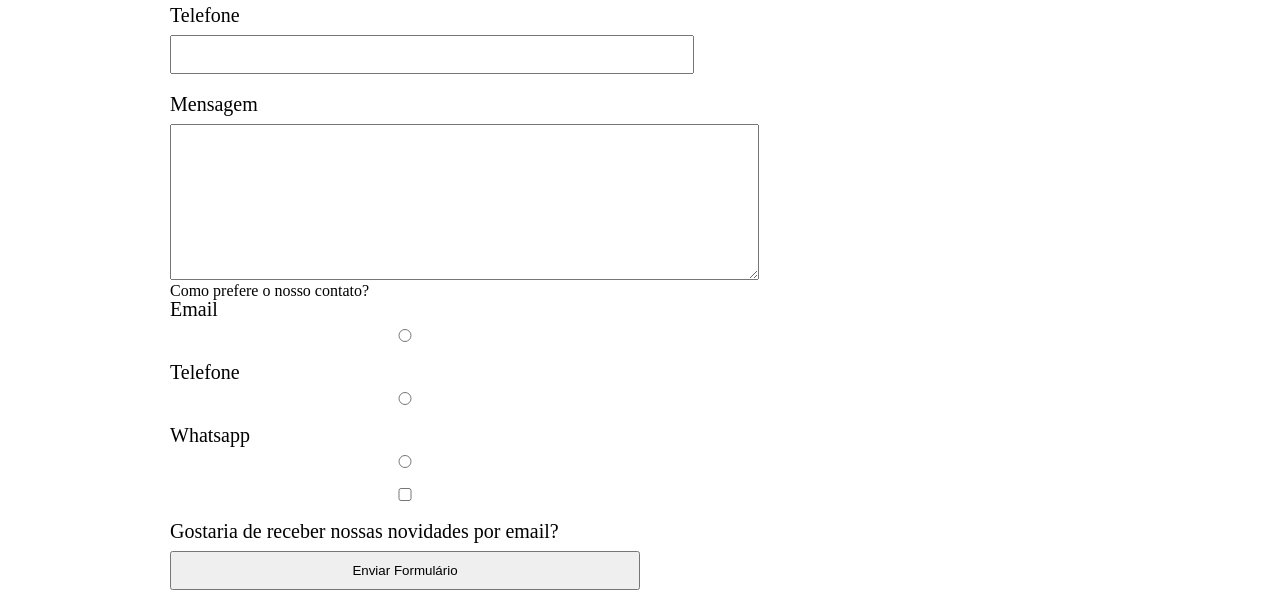
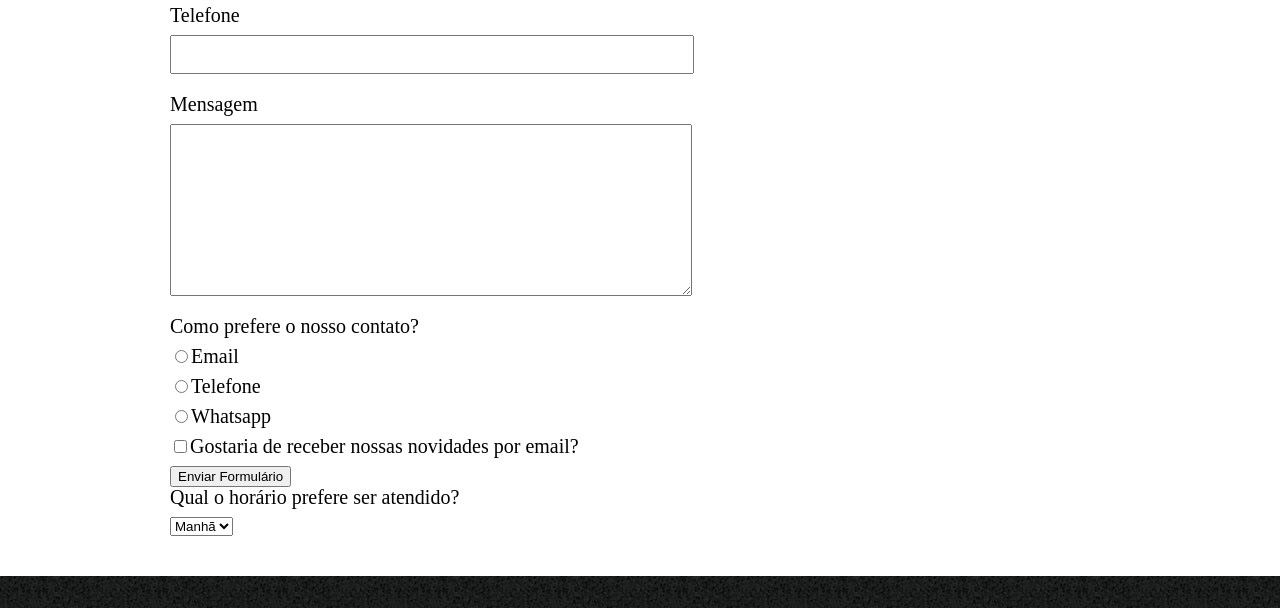
Before and after one commit to Ana-Freitas/Barbearia-Alura-HTML, a plain HTML site: page contato.html in a window 1280 px wide. Shown: the part 506-1114 px from the top of the page. Drawn offline with Linux system fonts and the light colour scheme.

Commit message:
Formulario

```diff
--- a/assets/css/style.css
+++ b/assets/css/style.css
@@ -123,15 +123,19 @@ form {
     margin: 40px 0;
 }
 
-form label {
+form label, form p {
     display: block;
     font-size: 20px;
     margin: 0 0 10px;
 }
 
-form input {
+.input-padrao {
     display: block;
     margin: 0 0 20px;
     padding: 10px 25px;
     width: 50%;
 }
+
+.margin {
+    margin: 20px;
+}
--- a/contato.html
+++ b/contato.html
@@ -27,31 +27,37 @@
     <main>
         <form>
             <label for="nomecompleto">Nome e sobrenome</label>
-            <input type="text" id="nomecompleto" />
+            <input type="text" id="nomecompleto" class="input-padrao"/>
 
             <label for="email">E-mail</label>
-            <input type="email" id="email" />
+            <input type="email" id="email" class="input-padrao"/>
 
             <label for="telefone">Telefone</label>
-            <input type="tel" id="telefone" />
+            <input type="tel" id="telefone" class="input-padrao"/>
 
             <label for="mensagem"> Mensagem </label>
-            <textarea cols="71" rows="10" id="mensagem"></textarea>
+            <textarea cols="71" rows="10" id="mensagem" class="input-padrao"></textarea>
 
             <div>
                 <p>Como prefere o nosso contato?</p>
-                <label for="radioEmail">Email</label>
-                <input type="radio" name="contato" id="radioEmail" value="email">
+                <label for="radioEmail"><input type="radio" name="contato" id="radioEmail" value="email">Email</label>
 
-                <label for="radioTel">Telefone</label>
-                <input type="radio" name="contato" id="radioTel" value="telefone">
+                <label for="radioTel"><input type="radio" name="contato" id="radioTel" value="telefone">Telefone</label>
 
-                <label for="radioWhattsap">Whatsapp</label>
-                <input type="radio" name="contato" id="radioWhattsap" value="email">
+                <label for="radioWhattsap"> <input type="radio" name="contato" id="radioWhattsap" value="email">Whatsapp</label>
 
-                <label><input type="checkbox">Gostaria de receber nossas novidades por email?</label>
+                <label><input class="checkbox" type="checkbox">Gostaria de receber nossas novidades por email?</label>
 
                 <input type="submit" value="Enviar Formulário" />
+            </div>
+
+            <div>
+            <p>Qual o horário prefere ser atendido?</p>
+               <select>
+                   <option>Manhã</option>
+                   <option>Tarde</option>
+                   <option>Noite</option>
+               </select>
             </div>
         </form>
     </main>
```
